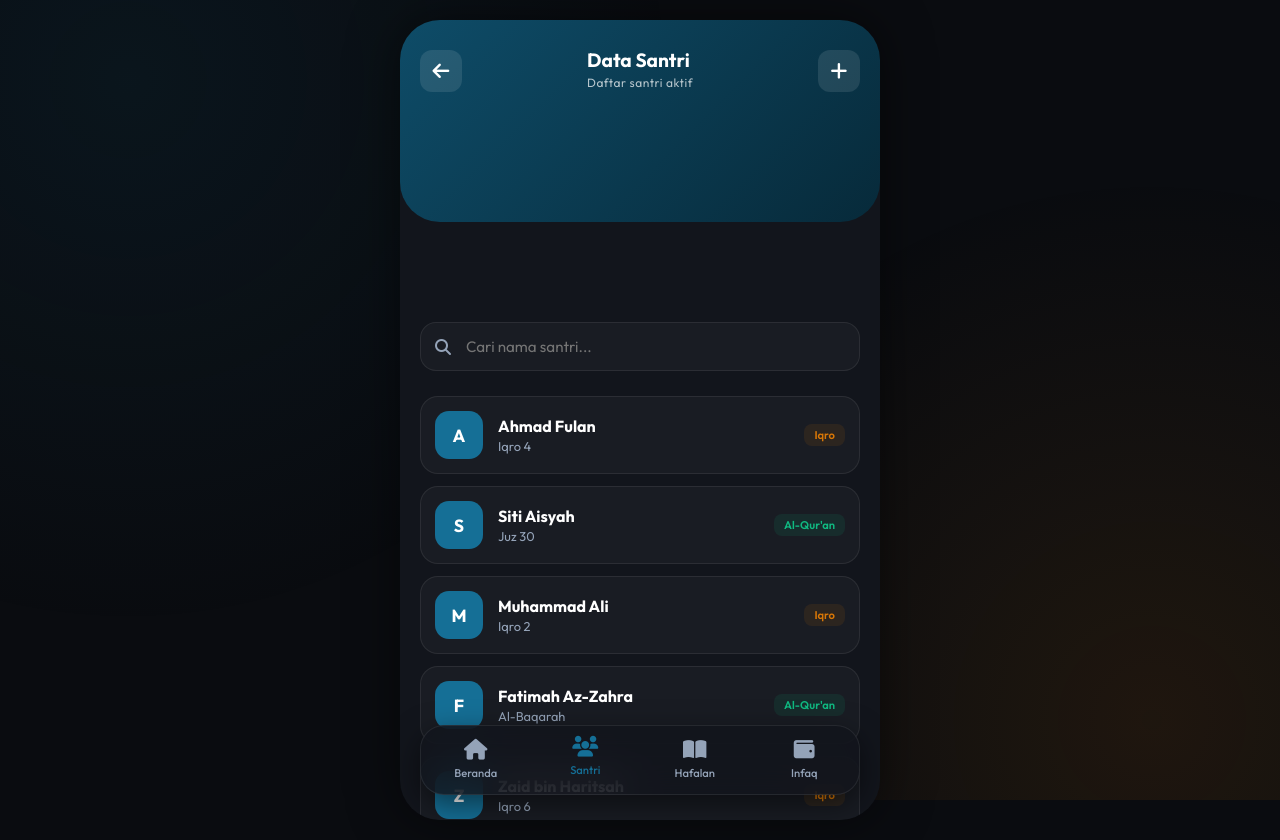
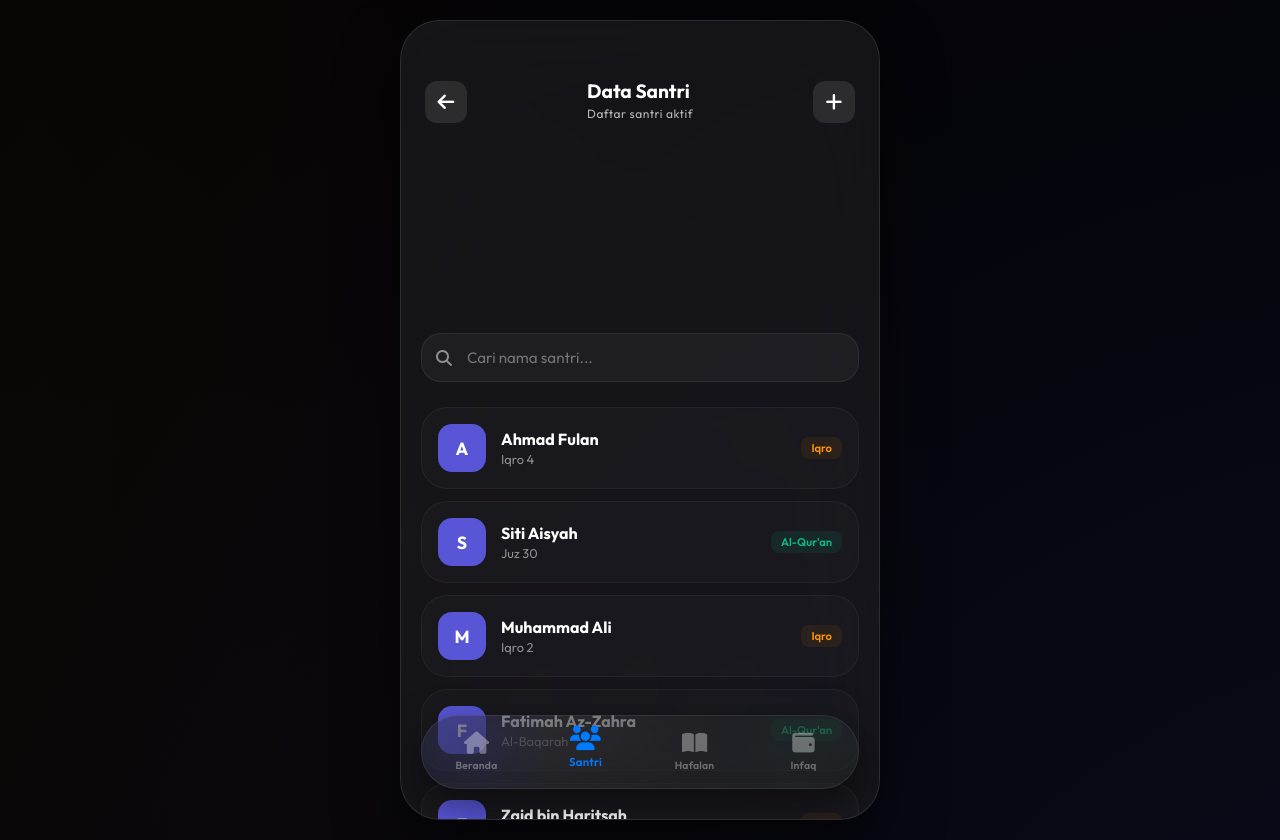
Before and after one commit to develzy/al-munawwaroh, a Next.js app: page /santri in a window 1280 px wide. Built offline with nearby package versions, Linux system fonts and the light colour scheme.

Commit message:
Upgrade UI to iOS 26 Aesthetic: Dynamic Mesh Gradient, Deep Glassmorphism, and Floating Dock

```diff
--- a/src/app/globals.css
+++ b/src/app/globals.css
@@ -1,26 +1,58 @@
 :root {
-    --primary: #0e4c68;
-    --primary-light: #156f96;
-    --primary-dark: #072a3a;
-    --accent: #D97706;
-    --accent-light: #F59E0B;
+    --primary: #007AFF;
+    /* iOS Blue */
+    --primary-light: #5856D6;
+    /* iOS Indigo */
+    --primary-dark: #000000;
+    --accent: #FF9500;
+    /* iOS Orange */
+    --accent-light: #FFCC00;
+    /* iOS Yellow */
 
-    --background: #0a0c10;
-    --surface: #12151c;
+    --background: #000000;
+    --surface: rgba(28, 28, 30, 0.7);
+    /* iOS Surface */
     --foreground: #ffffff;
-    --text-muted: #94a3b8;
+    --text-muted: #8E8E93;
+    /* iOS Gray */
 
     --glass-bg: rgba(255, 255, 255, 0.03);
-    --glass-border: rgba(255, 255, 255, 0.08);
-    --glass-highlight: rgba(255, 255, 255, 0.1);
+    --glass-border: rgba(255, 255, 255, 0.1);
+    --glass-highlight: rgba(255, 255, 255, 0.15);
 
-    --font-outfit: var(--font-outfit), 'Outfit', sans-serif;
+    --font-outfit: 'Outfit', -apple-system, BlinkMacSystemFont, "Segoe UI", Roboto, Helvetica, Arial, sans-serif;
 
-    --radius-lg: 16px;
-    --radius-xl: 24px;
-    --radius-full: 9999px;
+    --radius-ios: 30px;
+    --shadow-ios: 0 20px 50px rgba(0, 0, 0, 0.4);
+}
 
-    --shadow-premium: 0 10px 40px -10px rgba(0, 0, 0, 0.5);
+@keyframes meshGradient {
+    0% {
+        background-position: 0% 50%;
+    }
+
+    50% {
+        background-position: 100% 50%;
+    }
+
+    100% {
+        background-position: 0% 50%;
+    }
+}
+
+.mesh-bg {
+    position: fixed;
+    top: -50%;
+    left: -50%;
+    width: 200%;
+    height: 200%;
+    background: radial-gradient(circle at 10% 20%, rgba(0, 122, 255, 0.15) 0%, transparent 40%),
+        radial-gradient(circle at 90% 80%, rgba(88, 86, 214, 0.15) 0%, transparent 40%),
+        radial-gradient(circle at 50% 50%, rgba(255, 149, 0, 0.05) 0%, transparent 50%),
+        #000000;
+    background-size: 200% 200%;
+    animation: meshGradient 15s ease infinite;
+    z-index: -1;
 }
 
 * {
--- a/src/app/page.module.css
+++ b/src/app/page.module.css
@@ -34,12 +34,10 @@
 
 /* Header */
 .header {
-    padding: 30px 20px 100px 20px;
-    background: linear-gradient(135deg, var(--primary) 0%, var(--primary-dark) 100%);
-    border-bottom-left-radius: 40px;
-    border-bottom-right-radius: 40px;
+    padding: 60px 24px 100px 24px;
+    background: transparent;
     position: relative;
-    margin-bottom: 60px;
+    margin-bottom: 40px;
 }
 
 .headerContent {
@@ -69,15 +67,18 @@
 }
 
 .logoWrapper {
-    width: 48px;
-    height: 48px;
-    background: white;
-    border-radius: 14px;
+    width: 60px;
+    /* Slightly larger */
+    height: 60px;
+    background: rgba(255, 255, 255, 0.1);
+    backdrop-filter: blur(10px);
+    border-radius: 18px;
     display: flex;
     align-items: center;
     justify-content: center;
-    padding: 5px;
-    box-shadow: 0 4px 15px rgba(0, 0, 0, 0.2);
+    padding: 10px;
+    border: 1px solid rgba(255, 255, 255, 0.2);
+    box-shadow: 0 10px 30px rgba(0, 0, 0, 0.2);
 }
 
 .logo {
@@ -100,24 +101,27 @@
 }
 
 .userAvatar img {
-    width: 42px;
-    height: 42px;
+    width: 44px;
+    height: 44px;
     border-radius: 50%;
-    border: 2px solid rgba(255, 255, 255, 0.2);
+    border: 1px solid rgba(255, 255, 255, 0.2);
+    padding: 2px;
+    background: rgba(255, 255, 255, 0.05);
 }
 
 /* Hero Card */
 .heroCard {
     background: rgba(255, 255, 255, 0.05);
-    backdrop-filter: blur(15px);
+    backdrop-filter: blur(20px);
     border: 1px solid rgba(255, 255, 255, 0.1);
     padding: 24px;
-    border-radius: 24px;
+    border-radius: 32px;
+    /* Smoother curve */
     position: absolute;
     left: 20px;
     right: 20px;
-    bottom: -50px;
-    box-shadow: 0 20px 40px rgba(0, 0, 0, 0.3);
+    bottom: -30px;
+    box-shadow: 0 25px 50px -12px rgba(0, 0, 0, 0.5);
     z-index: 2;
 }
 
@@ -217,15 +221,22 @@
 }
 
 .iconBox {
-    width: 60px;
-    height: 60px;
-    border-radius: 20px;
+    width: 64px;
+    height: 64px;
+    border-radius: 18px;
     display: flex;
     align-items: center;
     justify-content: center;
-    font-size: 1.5rem;
-    background: var(--glass-bg);
-    border: 1px solid var(--glass-border);
+    font-size: 1.6rem;
+    background: rgba(255, 255, 255, 0.03);
+    border: 1px solid rgba(255, 255, 255, 0.08);
+    transition: all 0.4s cubic-bezier(0.4, 0, 0.2, 1);
+    box-shadow: 0 10px 20px rgba(0, 0, 0, 0.1);
+}
+
+.menuItem:active .iconBox {
+    transform: scale(0.9) translateY(2px);
+    background: rgba(255, 255, 255, 0.08);
 }
 
 .gold {
@@ -256,13 +267,18 @@
 }
 
 .activityItem {
-    background: var(--glass-bg);
-    border: 1px solid var(--glass-border);
-    padding: 16px;
-    border-radius: 20px;
+    background: rgba(255, 255, 255, 0.02);
+    border: 1px solid rgba(255, 255, 255, 0.05);
+    padding: 18px;
+    border-radius: 24px;
     display: flex;
     align-items: center;
     gap: 15px;
+    transition: background 0.3s;
+}
+
+.activityItem:active {
+    background: rgba(255, 255, 255, 0.05);
 }
 
 .actIcon {
@@ -359,18 +375,19 @@
 .searchInput {
     width: 100%;
     padding: 14px 14px 14px 45px;
-    background: var(--glass-bg);
-    border: 1px solid var(--glass-border);
-    border-radius: 16px;
+    background: rgba(255, 255, 255, 0.04);
+    border: 1px solid rgba(255, 255, 255, 0.08);
+    border-radius: 20px;
     color: white;
     font-size: 0.95rem;
-    transition: all 0.3s;
+    transition: all 0.3s cubic-bezier(0.16, 1, 0.3, 1);
 }
 
 .searchInput:focus {
     outline: none;
-    border-color: var(--primary-light);
-    background: rgba(255, 255, 255, 0.05);
+    background: rgba(255, 255, 255, 0.08);
+    border-color: rgba(0, 122, 255, 0.5);
+    box-shadow: 0 0 0 4px rgba(0, 122, 255, 0.1);
 }
 
 /* Student List */
@@ -381,19 +398,21 @@
 }
 
 .studentCard {
-    background: var(--glass-bg);
-    border: 1px solid var(--glass-border);
-    padding: 14px;
-    border-radius: 18px;
+    background: rgba(255, 255, 255, 0.02);
+    border: 1px solid rgba(255, 255, 255, 0.05);
+    padding: 16px;
+    border-radius: 26px;
+    /* Smooth continuous corners */
     display: flex;
     align-items: center;
     gap: 15px;
-    transition: transform 0.2s;
+    transition: all 0.3s ease;
     text-decoration: none;
 }
 
 .studentCard:active {
-    transform: scale(0.98);
+    transform: scale(0.96) translateY(2px);
+    background: rgba(255, 255, 255, 0.05);
 }
 
 .studentAvatar {
@@ -458,20 +477,21 @@
 .input,
 .select {
     width: 100%;
-    padding: 14px 16px;
-    background: var(--glass-bg);
-    border: 1px solid var(--glass-border);
-    border-radius: 14px;
+    padding: 16px 18px;
+    background: rgba(255, 255, 255, 0.03);
+    border: 1px solid rgba(255, 255, 255, 0.08);
+    border-radius: 18px;
     color: white;
-    font-size: 0.95rem;
-    transition: all 0.3s;
+    font-size: 1rem;
+    transition: all 0.3s cubic-bezier(0.16, 1, 0.3, 1);
 }
 
 .input:focus,
 .select:focus {
     outline: none;
-    border-color: var(--primary-light);
-    background: rgba(255, 255, 255, 0.05);
+    background: rgba(255, 255, 255, 0.08);
+    border-color: var(--primary);
+    box-shadow: 0 0 0 4px rgba(0, 122, 255, 0.1);
 }
 
 .submitBtn {
--- a/src/components/AppShell.module.css
+++ b/src/components/AppShell.module.css
@@ -4,18 +4,11 @@
     justify-content: center;
     align-items: center;
     position: relative;
-    background-color: var(--background);
+    background-color: transparent;
 }
 
 .blurBg {
-    position: fixed;
-    top: 0;
-    left: 0;
-    right: 0;
-    bottom: 0;
-    background: radial-gradient(circle at 10% 10%, rgba(14, 76, 104, 0.15) 0%, transparent 40%),
-        radial-gradient(circle at 90% 90%, rgba(217, 119, 6, 0.1) 0%, transparent 40%);
-    z-index: 0;
+    composes: mesh-bg from global;
 }
 
 .appShell {
@@ -23,19 +16,23 @@
     max-width: 480px;
     min-height: 100vh;
     background: var(--surface);
+    backdrop-filter: blur(40px) saturate(180%);
     position: relative;
     overflow-y: auto;
     overflow-x: hidden;
-    box-shadow: 0 0 50px rgba(0, 0, 0, 0.5);
     display: flex;
     flex-direction: column;
     z-index: 10;
+    border-left: 1px solid rgba(255, 255, 255, 0.05);
+    border-right: 1px solid rgba(255, 255, 255, 0.05);
 }
 
 @media (min-width: 481px) {
     .appShell {
-        height: 90vh;
+        height: 92vh;
         border-radius: 40px;
         margin: 20px;
+        border: 1px solid rgba(255, 255, 255, 0.1);
+        box-shadow: 0 30px 60px rgba(0, 0, 0, 0.6);
     }
 }
--- a/src/components/BottomNav.module.css
+++ b/src/components/BottomNav.module.css
@@ -1,20 +1,21 @@
 .bottomNav {
     position: fixed;
-    bottom: 25px;
+    bottom: 30px;
     left: 20px;
     right: 20px;
     max-width: 440px;
-    /* Aligned with parent max-width minus padding */
     margin: 0 auto;
-    height: 70px;
-    background: rgba(18, 21, 28, 0.8);
-    backdrop-filter: blur(20px);
-    border: 1px solid var(--glass-border);
-    border-radius: 24px;
+    height: 74px;
+    background: rgba(44, 44, 46, 0.4);
+    /* Dark translucent dock */
+    backdrop-filter: blur(40px) saturate(180%);
+    border: 1px solid rgba(255, 255, 255, 0.08);
+    border-radius: 37px;
+    /* Perfect Capsule */
     display: flex;
     justify-content: space-around;
     align-items: center;
-    box-shadow: 0 10px 30px rgba(0, 0, 0, 0.5);
+    box-shadow: 0 15px 40px rgba(0, 0, 0, 0.5);
     z-index: 100;
 }
 
@@ -22,30 +23,32 @@
     display: flex;
     flex-direction: column;
     align-items: center;
-    gap: 5px;
-    color: var(--text-muted);
-    transition: all 0.3s;
+    gap: 4px;
+    color: rgba(255, 255, 255, 0.35);
+    transition: all 0.4s cubic-bezier(0.175, 0.885, 0.32, 1.275);
     text-decoration: none;
     flex: 1;
 }
 
 .navItem i {
-    font-size: 1.3rem;
+    font-size: 1.4rem;
 }
 
 .navItem span {
-    font-size: 0.7rem;
-    font-weight: 500;
+    font-size: 0.65rem;
+    font-weight: 600;
+    letter-spacing: 0.2px;
 }
 
 .navItem.active {
-    color: var(--primary-light);
-    transform: translateY(-3px);
+    color: var(--primary);
+    /* iOS Blue */
+    transform: translateY(-4px) scale(1.1);
 }
 
 @media (min-width: 481px) {
     .bottomNav {
         position: absolute;
-        bottom: 25px;
+        bottom: 30px;
     }
 }
```
